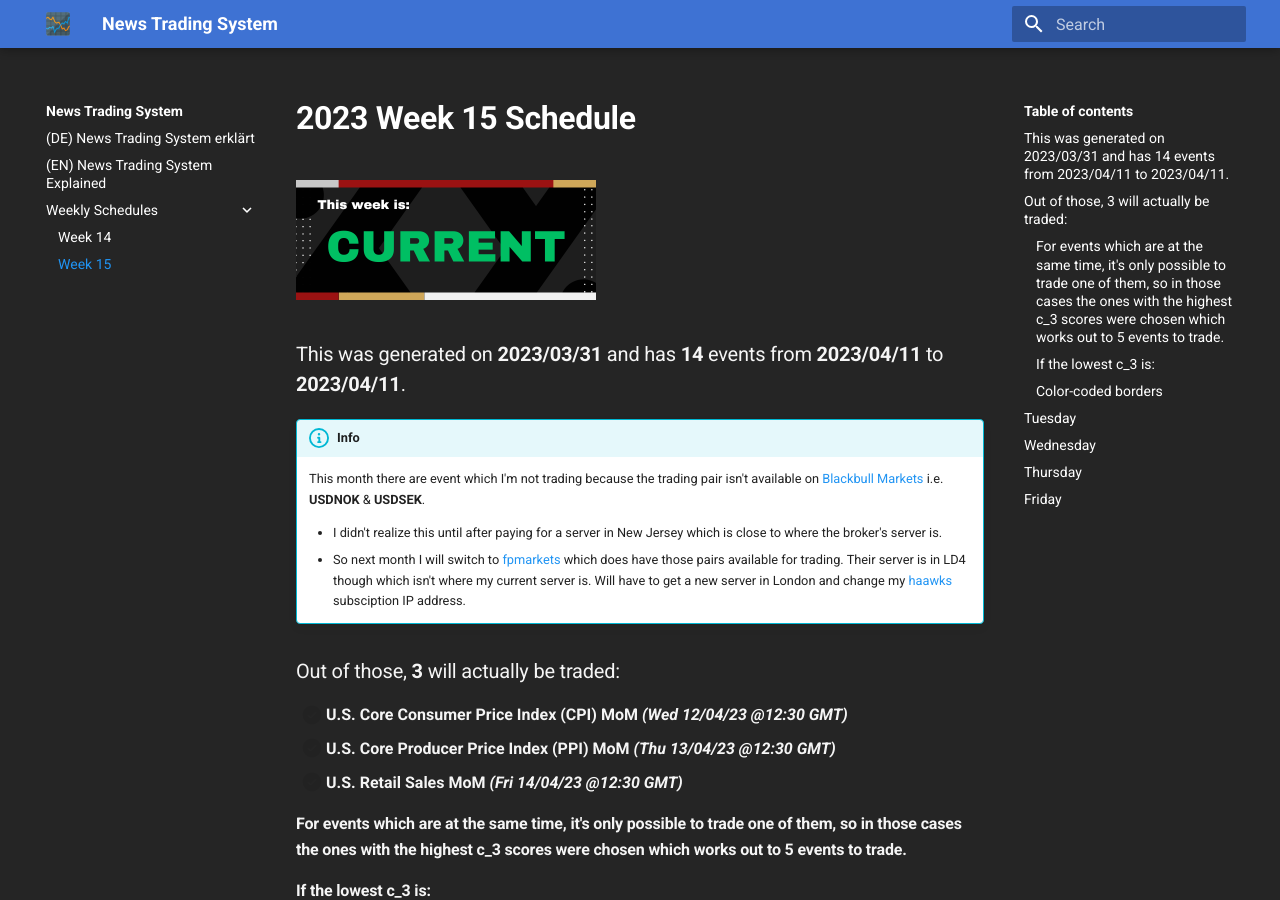
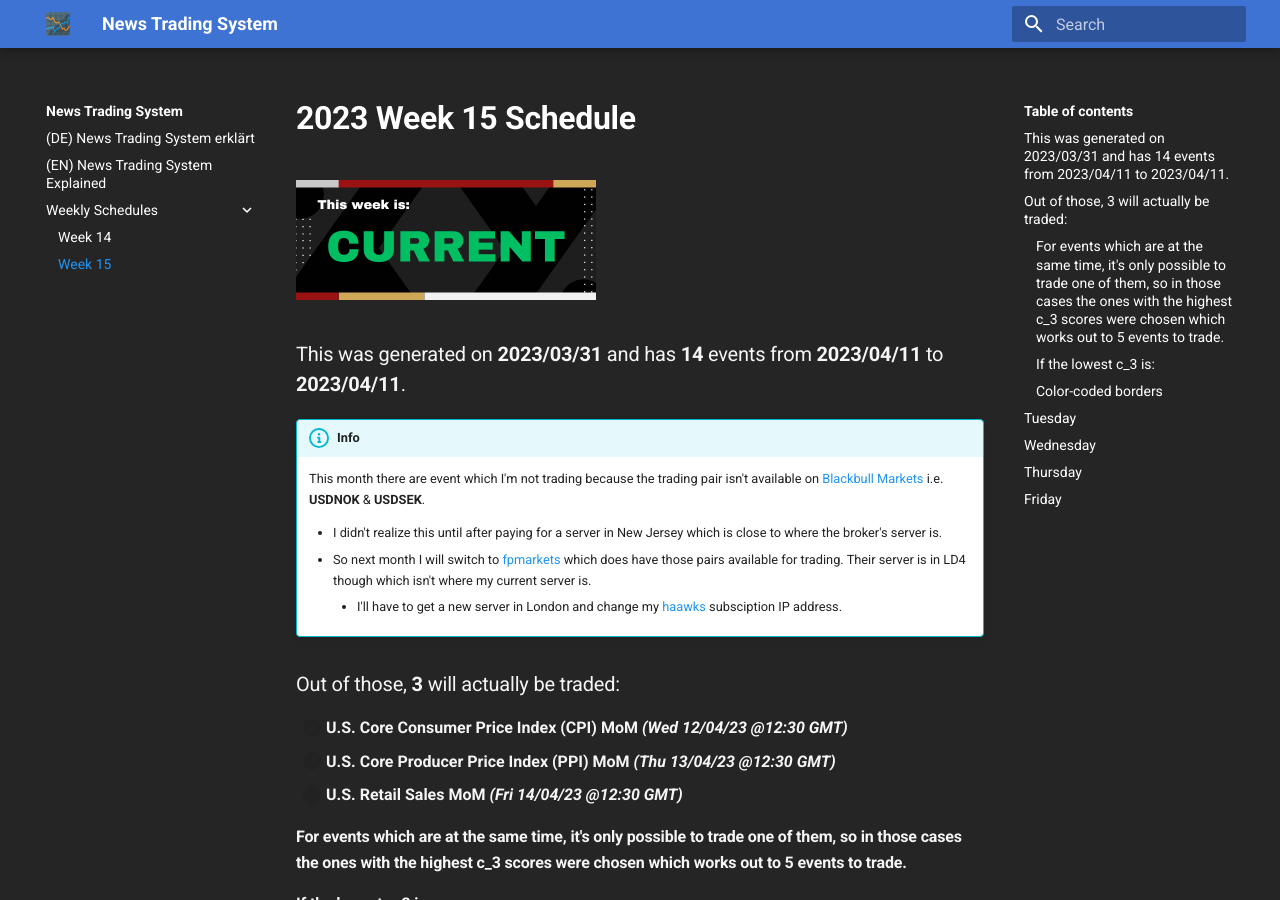
Before and after one commit to spliffli/news-trading-analyzer, an MkDocs documentation site: the page built from docs/weekly-schedules/week-15-schedule.md, in a window 1280 px wide and 900 px high. Built offline with MkDocs 1.6.1 and Material for MkDocs 9.7.7, drawn with Linux system fonts in a browser that asks for light colours; comment, search, counter and statistics services are not loaded.

Commit message:
updated docs

```diff
--- a/docs/weekly-schedules/week-15-schedule.md
+++ b/docs/weekly-schedules/week-15-schedule.md
@@ -8,7 +8,8 @@
     This month there are event which I'm not trading because the trading pair isn't available on [Blackbull Markets](https://blackbullmarkets.com/en/) i.e. **USDNOK** & **USDSEK**.
 
       - I didn't realize this until after paying for a server in New Jersey which is close to where the broker's server is.
-      - So next month I will switch to [fpmarkets](https://www.fpmarkets.com/) which does have those pairs available for trading. Their server is in LD4 though which isn't where my current server is. Will have to get a new server in London and change my [haawks](https://www.haawks.com/) subsciption IP address.
+      - So next month I will switch to [fpmarkets](https://www.fpmarkets.com/) which does have those pairs available for trading. Their server is in LD4 though which isn't where my current server is.
+          - I'll have to get a new server in London and change my [haawks](https://www.haawks.com/) subsciption IP address.
 
 ### Out of those, **3** will actually be traded:
 
```
